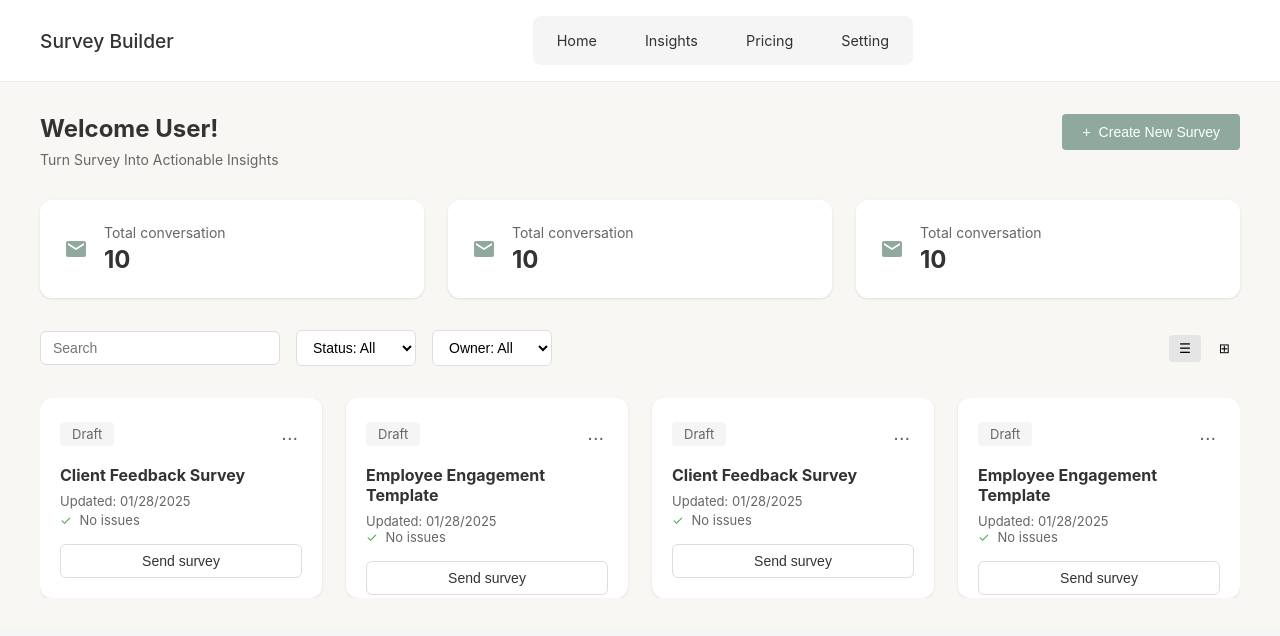
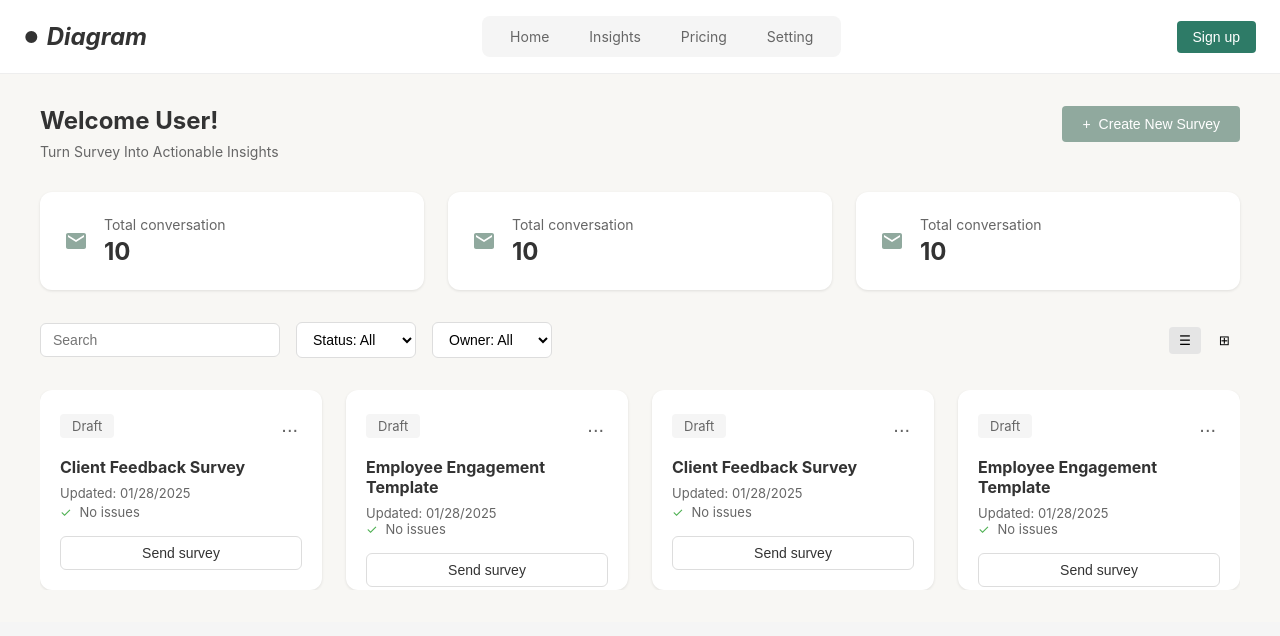
Before and after one commit to HaiderManzoor/wisdom_pro_f, a React (Create React App) app: page / in a window 1280 px wide. Shown: the top 636 px of the page. Built offline with nearby package versions, Linux system fonts and the light colour scheme.

Commit message:
improving the overall layout

```diff
--- a/src/components/Header/Header.css
+++ b/src/components/Header/Header.css
@@ -1,67 +1,64 @@
 .header {
-  background-color: #fff;
-  padding: 1rem 2rem;
+  background-color: white;
+  padding: 16px 24px;
+  display: flex;
+  align-items: center;
+  justify-content: space-between;
   border-bottom: 1px solid #eee;
 }
 
-.header-content {
-  max-width: 1200px;
-  margin: 0 auto;
+.header-left {
   display: flex;
   align-items: center;
+  gap: 8px;
 }
 
-.logo {
-  margin-right: 2rem;
+.logo-dot {
+  color: #333;
+  font-size: 16px;
 }
 
-.logo a {
+.logo-text {
   color: #333;
-  text-decoration: none;
+  font-size: 16px;
   font-weight: 500;
-  font-size: 1.2rem;
 }
 
-.nav-menu {
-  flex: 1;
+.nav-group {
   display: flex;
-  justify-content: center;
+  gap: 16px;
+  background-color: #f5f5f5;
+  padding: 8px 16px;
+  border-radius: 8px;
 }
 
-.nav-links {
-  background-color: #f5f5f5;
-  padding: 0.5rem;
-  border-radius: 8px;
-  display: flex;
-  gap: 1rem;
+.nav-group a {
+  color: #666;
+  text-decoration: none;
+  font-size: 14px;
+  padding: 4px 12px;
+  border-radius: 4px;
 }
 
-.nav-links a {
+.nav-group a:hover {
+  background-color: white;
   color: #333;
-  text-decoration: none;
-  padding: 0.5rem 1rem;
-  border-radius: 4px;
-  font-size: 0.9rem;
-  transition: background-color 0.2s;
 }
 
-.nav-links a:hover {
-  background-color: #fff;
-}
-
-.nav-links a.active {
-  background-color: #fff;
-  box-shadow: 0 2px 4px rgba(0,0,0,0.1);
+.nav-group a.active {
+  background-color: white;
+  color: #333;
+  box-shadow: 0 1px 3px rgba(0, 0, 0, 0.1);
 }
 
 .sign-up-btn {
   background: #2E7B67;
   color: white;
   border: none;
-  padding: 0.5rem 1rem;
+  padding: 8px 16px;
   border-radius: 4px;
+  font-size: 14px;
   cursor: pointer;
-  font-size: 0.9rem;
 }
 
 .sign-up-btn:hover {
--- a/src/components/Header/Header.js
+++ b/src/components/Header/Header.js
@@ -5,20 +5,19 @@ import './Header.css';
 const Header = () => {
   return (
     <header className="header">
-      <div className="header-content">
-        <div className="logo">
-          <Link to="/">Survey Builder</Link>
-        </div>
+      <div className="header-left">
+        <span className="logo-dot">●</span>
+        <span className="logo-text"><i><h2>Diagram</h2></i></span>
+      </div>
 
-        <nav className="nav-menu">
-          <div className="nav-links">
-            <Link to="/">Home</Link>
-            <Link to="/insights">Insights</Link>
-            <Link to="/pricing">Pricing</Link>
-            <Link to="/setting">Setting</Link>
-          </div>
-        </nav>
+      <div className="nav-group">
+        <Link to="/">Home</Link>
+        <Link to="/insights">Insights</Link>
+        <Link to="/pricing">Pricing</Link>
+        <Link to="/setting">Setting</Link>
       </div>
+
+      <button className="sign-up-btn">Sign up</button>
     </header>
   );
 };
--- a/src/components/SurveyInsights/SurveyInsights.js
+++ b/src/components/SurveyInsights/SurveyInsights.js
@@ -50,7 +50,8 @@ const SurveyInsights = () => {
       <div className="insights-header">
         <div className="header-left">
           <h1>Survey Insights</h1>
-          <p>Turn Survey Into Actionable Insights</p>
+          <div>
+          <p>Turn Survey Into Actionable Insights</p></div>
         </div>
         <button className="create-survey-btn">
           + Create New Survey
```
